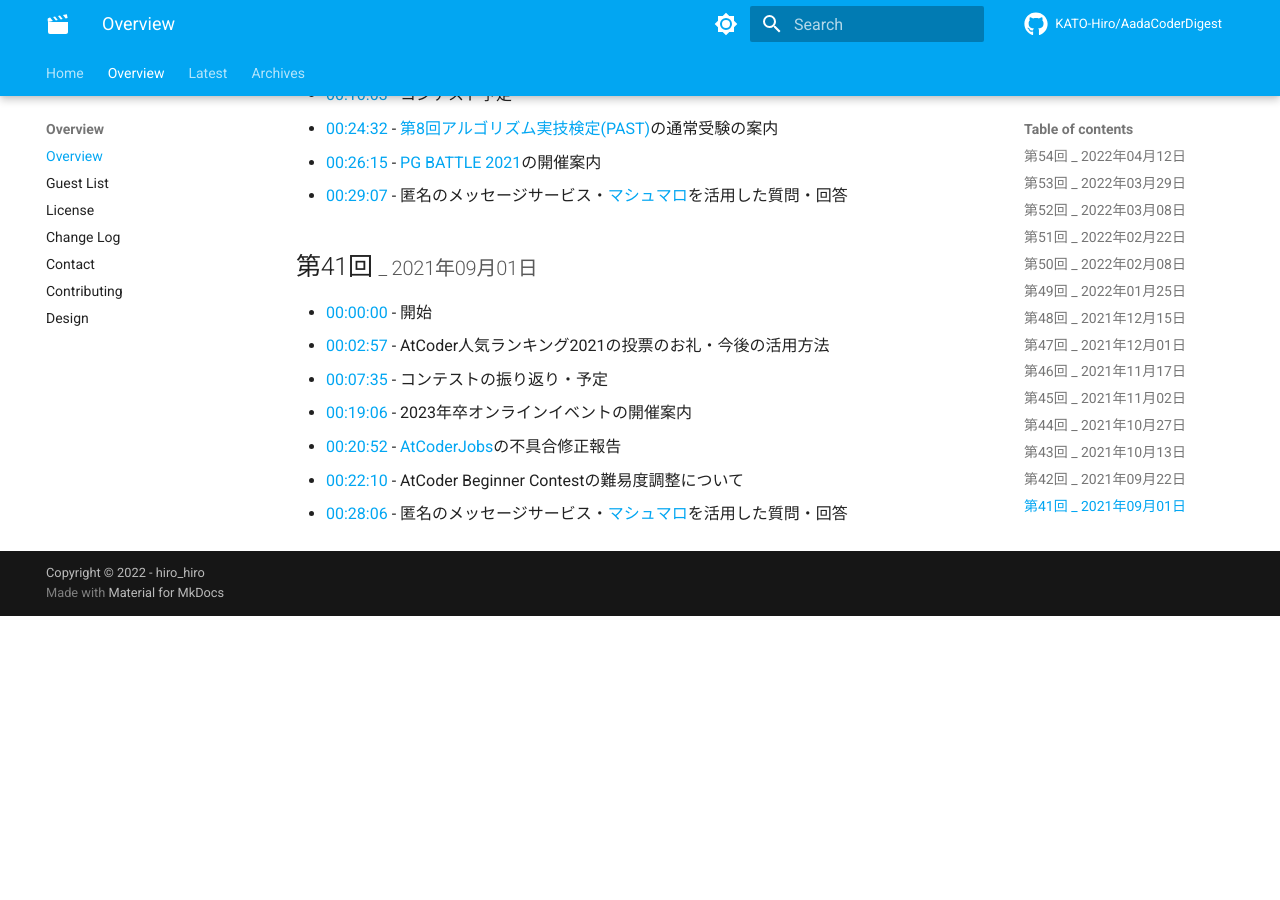
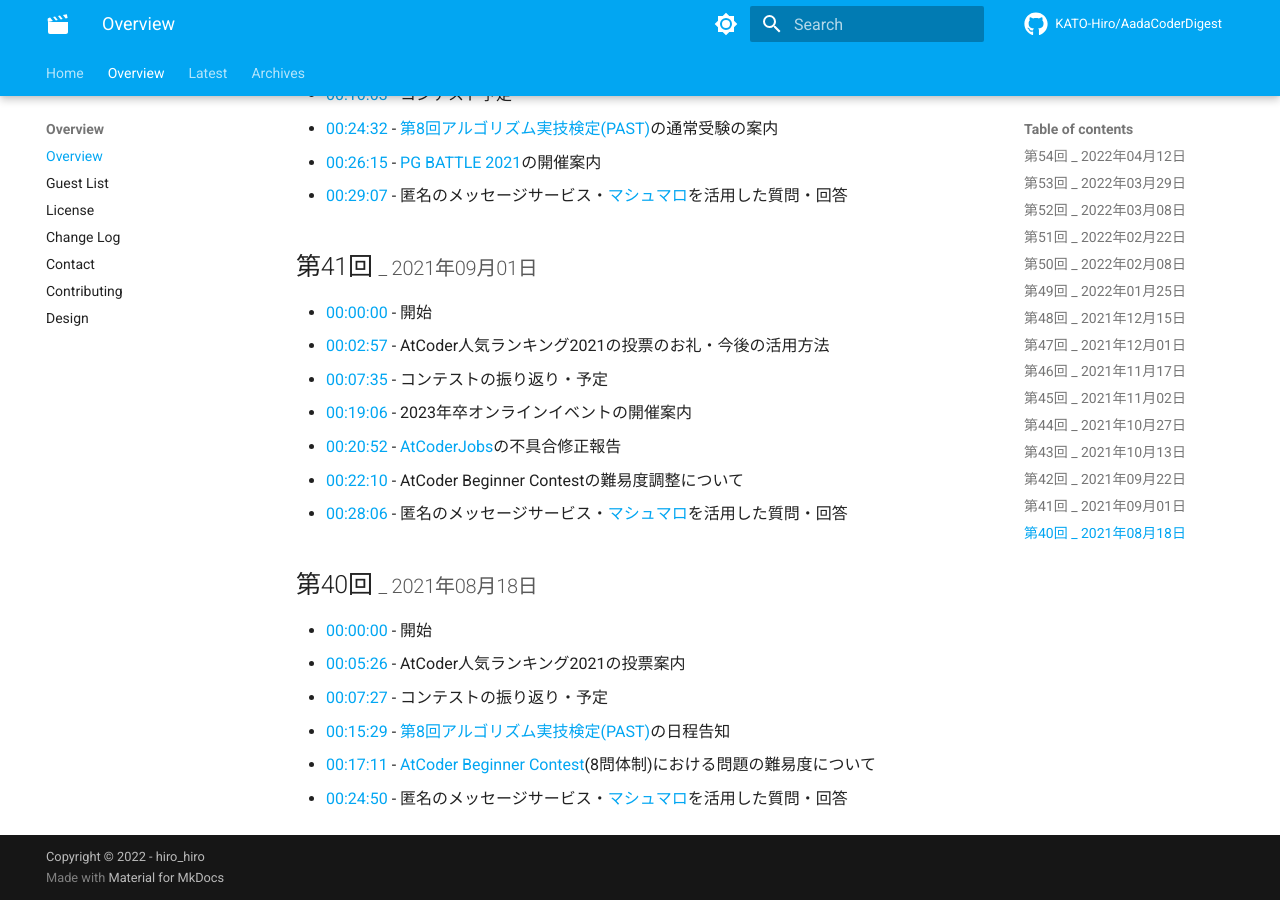
Before and after one commit to KATO-Hiro/AadaCoderDigest, an MkDocs documentation site: the page built from docs/overview/overview.md, in a window 1280 px wide and 900 px high, scrolled down 3829 px. Built offline with MkDocs 1.6.1 and Material for MkDocs 9.7.7, drawn with Linux system fonts in a browser that asks for light colours; comment, search, counter and statistics services are not loaded; before the commit the page ends 4445 px from its top, so only the background shows below that.

Commit message:
:sparkles: Add toc for 40th (#54)

```diff
--- a/docs/overview/overview.md
+++ b/docs/overview/overview.md
@@ -134,3 +134,12 @@
 - [00:20:52](https://youtu.be/wm4DbzsGOLs?t=1252){.internal-link target=_blank} - [AtCoderJobs](https://jobs.atcoder.jp/){.internal-link target=_blank}の不具合修正報告
 - [00:22:10](https://youtu.be/wm4DbzsGOLs?t=1330){.internal-link target=_blank} - AtCoder Beginner Contestの難易度調整について
 - [00:28:06](https://youtu.be/wm4DbzsGOLs?t=1686){.internal-link target=_blank} - 匿名のメッセージサービス・[マシュマロ](https://marshmallow-qa.com/atcoder){.internal-link target=_blank}を活用した質問・回答
+
+## 第40回 <small>_ 2021年08月18日 </small>
+
+- [00:00:00](https://youtu.be/mKMSJ2vHYjw?t=0){.internal-link target=_blank} - 開始
+- [00:05:26](https://youtu.be/mKMSJ2vHYjw?t=326){.internal-link target=_blank} - AtCoder人気ランキング2021の投票案内
+- [00:07:27](https://youtu.be/mKMSJ2vHYjw?t=447){.internal-link target=_blank} - コンテストの振り返り・予定
+- [00:15:29](https://youtu.be/mKMSJ2vHYjw?t=929){.internal-link target=_blank} - [第8回アルゴリズム実技検定(PAST)](https://atcoder.jp/contests/past202109-open){.internal-link target=_blank}の日程告知
+- [00:17:11](https://youtu.be/mKMSJ2vHYjw?t=1031){.internal-link target=_blank} - [AtCoder Beginner Contest](https://atcoder.jp/contests/archive?ratedType=1&category=0&keyword=){.internal-link target=_blank}(8問体制)における問題の難易度について
+- [00:24:50](https://youtu.be/mKMSJ2vHYjw?t=1490){.internal-link target=_blank} - 匿名のメッセージサービス・[マシュマロ](https://marshmallow-qa.com/atcoder){.internal-link target=_blank}を活用した質問・回答
```
